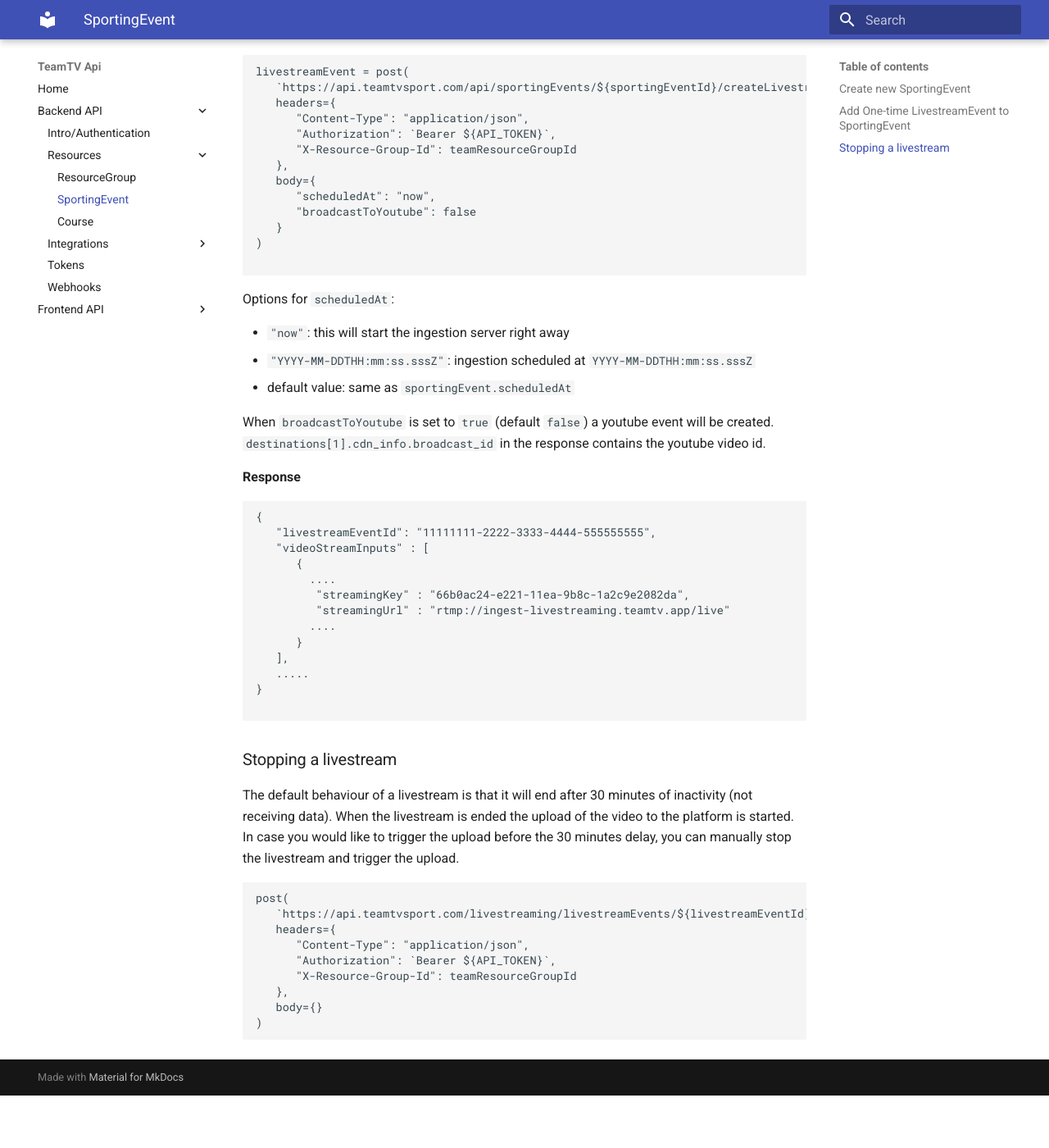
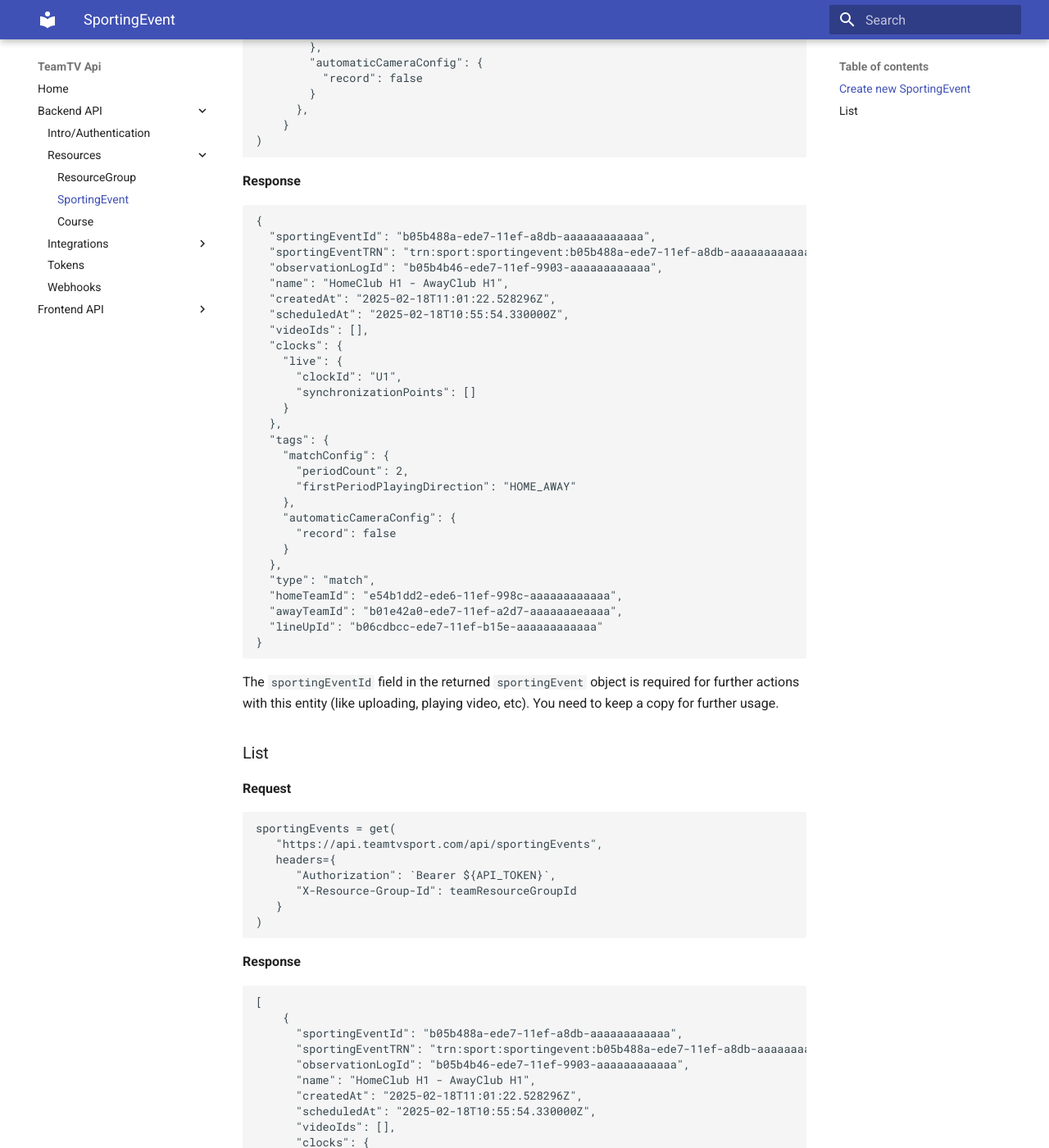
Before and after one commit to teamtv/teamtv-api-documentation, an MkDocs documentation site: the page built from docs/backend_api/sporting_event.md, in a window 1280 px wide and 1400 px high, scrolled down 572 px. Shown: the whole window at 82% size. Built offline with MkDocs 1.6.1 and Material for MkDocs 9.7.7, drawn with Linux system fonts in a browser that asks for light colours; before the commit the page ends 1908 px from its top, so only the background shows below that; some of the changed text lies outside the part shown.

Commit message:
Update SportingEvent documentation

````diff
--- a/docs/backend_api/sporting_event.md
+++ b/docs/backend_api/sporting_event.md
@@ -1,6 +1,9 @@
 # SportingEvent
 
 ### Create new SportingEvent
+
+**Request**
+
 ```javascript
 sportingEvent = post(
    "https://api.teamtvsport.com/api/sportingEvents",
@@ -10,72 +13,108 @@ sportingEvent = post(
       "X-Resource-Group-Id": teamResourceGroupId
    },
    body={
-      "name": "home team - away team",
+      "name": "HomeClub H1 - AwayClub H1",
+      "scheduledAt": "2025-02-18T10:55:54.330Z",
+      "sportType": "hockey",
+      "homeTeamId": "e54b1dd2-ede6-11ef-998c-aaaaaaaaaaaa",
+      "awayTeamId": "b01e42a0-ede7-11ef-a2d7-aaaaaaaeaaaa",
       "type": "match",
-      "scheduledAt": "2020-06-12T13:31:56.735Z"
+      "tags": {
+        "matchConfig": {
+          "periodCount": 2,
+          "firstPeriodPlayingDirection": "HOME_AWAY"
+        },
+        "automaticCameraConfig": {
+          "record": false
+        }
+      },
+    }
+)
+```
+
+**Response**
+
+```json
+{
+  "sportingEventId": "b05b488a-ede7-11ef-a8db-aaaaaaaaaaaa",
+  "sportingEventTRN": "trn:sport:sportingevent:b05b488a-ede7-11ef-a8db-aaaaaaaaaaaa",
+  "observationLogId": "b05b4b46-ede7-11ef-9903-aaaaaaaaaaaa",
+  "name": "HomeClub H1 - AwayClub H1",
+  "createdAt": "2025-02-18T11:01:22.528296Z",
+  "scheduledAt": "2025-02-18T10:55:54.330000Z",
+  "videoIds": [],
+  "clocks": {
+    "live": {
+      "clockId": "U1",
+      "synchronizationPoints": []
+    }
+  },
+  "tags": {
+    "matchConfig": {
+      "periodCount": 2,
+      "firstPeriodPlayingDirection": "HOME_AWAY"
+    },
+    "automaticCameraConfig": {
+      "record": false
+    }
+  },
+  "type": "match",
+  "homeTeamId": "e54b1dd2-ede6-11ef-998c-aaaaaaaaaaaa",
+  "awayTeamId": "b01e42a0-ede7-11ef-a2d7-aaaaaaaeaaaa",
+  "lineUpId": "b06cdbcc-ede7-11ef-b15e-aaaaaaaaaaaa"
+}
+```
+
+
+The `sportingEventId` field in the returned `sportingEvent` object is required for further actions with this entity (like uploading, playing video, etc). You need to keep a copy for further usage.
+
+### List
+
+**Request**
+
+
+```javascript
+sportingEvents = get(
+   "https://api.teamtvsport.com/api/sportingEvents",
+   headers={
+      "Authorization": `Bearer ${API_TOKEN}`,
+      "X-Resource-Group-Id": teamResourceGroupId
    }
 )
 ```
-The `sportingEventId` field in the returned `sportingEvent` object is required for further actions with this entity (like uploading, playing video, etc). You need to keep a copy for further usage.
 
-### Add One-time LivestreamEvent to SportingEvent
-
-```javascript
-livestreamEvent = post(
-   `https://api.teamtvsport.com/api/sportingEvents/${sportingEventId}/createLivestreamEvent`,
-   headers={
-      "Content-Type": "application/json",
-      "Authorization": `Bearer ${API_TOKEN}`,
-      "X-Resource-Group-Id": teamResourceGroupId
-   },
-   body={
-      "scheduledAt": "now",
-      "broadcastToYoutube": false
-   }
-)
-
-```
-Options for `scheduledAt`:
-
-- `"now"`: this will start the ingestion server right away
-- `"YYYY-MM-DDTHH:mm:ss.sssZ"`: ingestion scheduled at `YYYY-MM-DDTHH:mm:ss.sssZ`
-- default value: same as `sportingEvent.scheduledAt`
-
-When `broadcastToYoutube` is set to `true` (default `false`) a youtube event will be created. `destinations[1].cdn_info.broadcast_id` in the response contains the youtube video id.
+**Response**
 
 
-**Response**
 ```json
-{
-   "livestreamEventId": "11111111-2222-3333-4444-555555555",
-   "videoStreamInputs" : [
-      {
-        ....
-         "streamingKey" : "66b0ac24-e221-11ea-9b8c-1a2c9e2082da",
-         "streamingUrl" : "rtmp://ingest-livestreaming.teamtv.app/live"
-        ....
-      }
-   ],
-   .....
-}
-
+[
+    {
+      "sportingEventId": "b05b488a-ede7-11ef-a8db-aaaaaaaaaaaa",
+      "sportingEventTRN": "trn:sport:sportingevent:b05b488a-ede7-11ef-a8db-aaaaaaaaaaaa",
+      "observationLogId": "b05b4b46-ede7-11ef-9903-aaaaaaaaaaaa",
+      "name": "HomeClub H1 - AwayClub H1",
+      "createdAt": "2025-02-18T11:01:22.528296Z",
+      "scheduledAt": "2025-02-18T10:55:54.330000Z",
+      "videoIds": [],
+      "clocks": {
+        "live": {
+          "clockId": "U1",
+          "synchronizationPoints": []
+        }
+      },
+      "tags": {
+        "matchConfig": {
+          "periodCount": 2,
+          "firstPeriodPlayingDirection": "HOME_AWAY"
+        },
+        "automaticCameraConfig": {
+          "record": false
+        }
+      },
+      "type": "match",
+      "homeTeamId": "e54b1dd2-ede6-11ef-998c-aaaaaaaaaaaa",
+      "awayTeamId": "b01e42a0-ede7-11ef-a2d7-aaaaaaaeaaaa",
+      "lineUpId": "b06cdbcc-ede7-11ef-b15e-aaaaaaaaaaaa"
+    }
+]
 ```
-
-
-
-### Stopping a livestream
-
-The default behaviour of a livestream is that it will end after 30 minutes of inactivity (not receiving data). When the livestream is ended the upload of the video to the platform is started.
-In case you would like to trigger the upload before the 30 minutes delay, you can manually stop the livestream and trigger the upload.
-
-```javascript
-post(
-   `https://api.teamtvsport.com/livestreaming/livestreamEvents/${livestreamEventId}/stop`,
-   headers={
-      "Content-Type": "application/json",
-      "Authorization": `Bearer ${API_TOKEN}`,
-      "X-Resource-Group-Id": teamResourceGroupId
-   },
-   body={}
-)
-```
````
